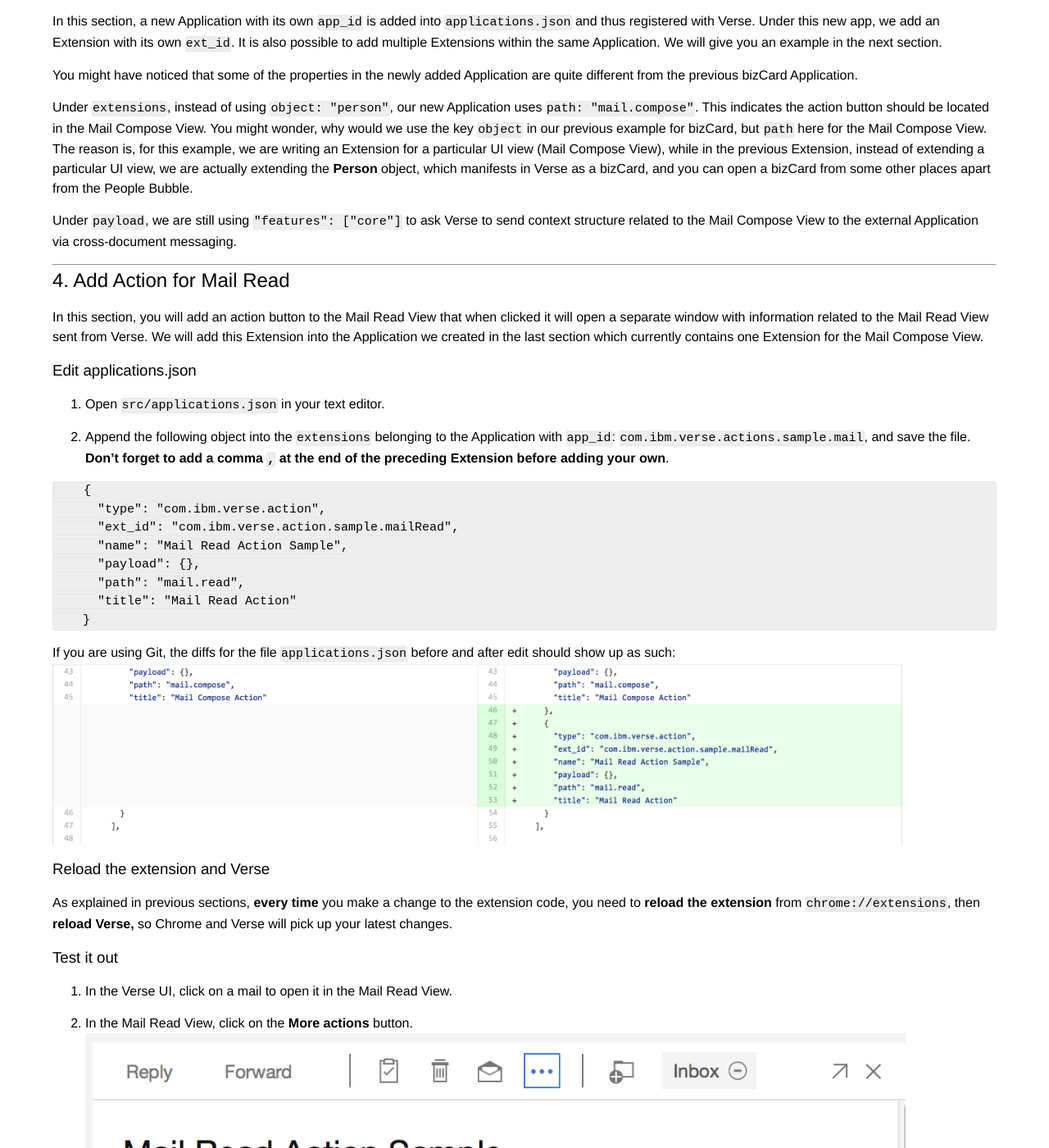
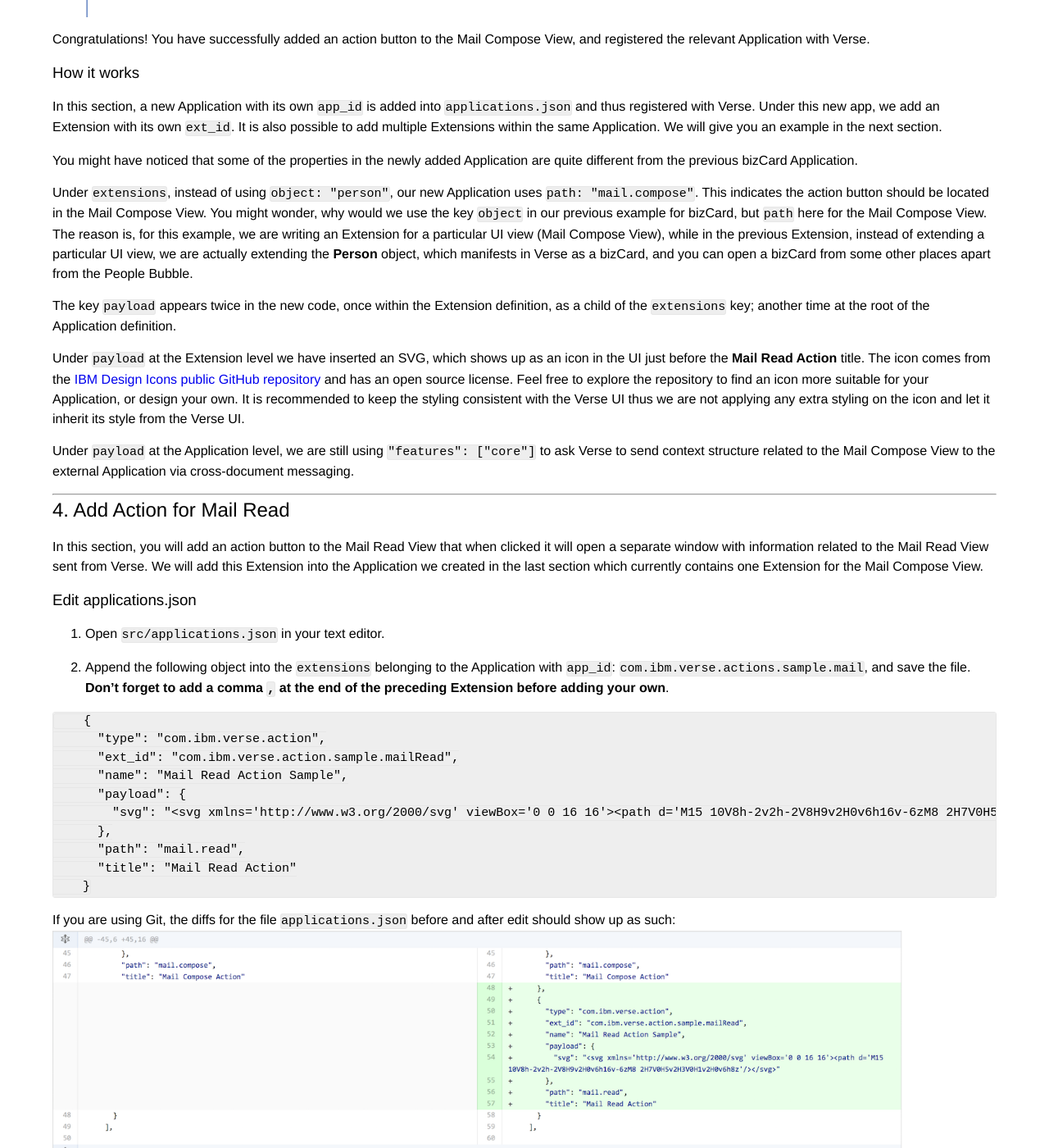
Before and after one commit to ibmverse/verse-developer, a Jekyll site: the page built from _tutorials/tutorial_verse_developer.md, in a window 1280 px wide and 1400 px high, scrolled down 10005 px. Shown: the whole window at 82% size. Built offline with Jekyll 4.4.1, drawn with Linux system fonts in a browser that asks for light colours; some of the changed text lies outside the part shown.

Commit message:
243583: check in tutorial change following adding sag

```diff
--- a/_tutorials/tutorial_verse_developer.md
+++ b/_tutorials/tutorial_verse_developer.md
@@ -159,7 +159,9 @@
           "type": "com.ibm.verse.action",
           "ext_id": "com.ibm.verse.action.sample.mailCompose",
           "name": "Mail Compose Action Sample",
-          "payload": {},
+          "payload": {
+            "svg": "<svg xmlns='http://www.w3.org/2000/svg' viewBox='0 0 16 16'><path d='M15 10V8h-2v2h-2V8H9v2H0v6h16v-6zM8 2H7V0H5v2H3V0H1v2H0v6h8z'/></svg>"
+          },
           "path": "mail.compose",
           "title": "Mail Compose Action"
         }
@@ -212,7 +214,11 @@
 
 Under `extensions`, instead of using `object: "person"`, our new Application uses `path: "mail.compose"`. This indicates the action button should be located in the Mail Compose View. You might wonder, why would we use the key `object` in our previous example for bizCard, but `path` here for the Mail Compose View. The reason is, for this example, we are writing an Extension for a particular UI view (Mail Compose View), while in the previous Extension, instead of extending a particular UI view, we are actually extending the __Person__ object, which manifests in Verse as a bizCard, and you can open a bizCard from some other places apart from the People Bubble.
 
-Under `payload`, we are still using `"features": ["core"]` to ask Verse to send context structure related to the Mail Compose View to the external Application via cross-document messaging.
+The key `payload` appears twice in the new code, once within the Extension definition, as a child of the `extensions` key; another time at the root of the Application definition.
+
+Under `payload` at the Extension level we have inserted an SVG, which shows up as an icon in the UI just before the __Mail Read Action__ title. The icon comes from the [IBM Design Icons public GitHub repository][17]{:target="_blank"} and has an open source license. Feel free to explore the repository to find an icon more suitable for your Application, or design your own. It is recommended to keep the styling consistent with the Verse UI thus we are not applying any extra styling on the icon and let it inherit its style from the Verse UI.
+
+Under `payload` at the Application level, we are still using `"features": ["core"]` to ask Verse to send context structure related to the Mail Compose View to the external Application via cross-document messaging.
 
 
 ---
@@ -232,7 +238,9 @@
       "type": "com.ibm.verse.action",
       "ext_id": "com.ibm.verse.action.sample.mailRead",
       "name": "Mail Read Action Sample",
-      "payload": {},
+      "payload": {
+        "svg": "<svg xmlns='http://www.w3.org/2000/svg' viewBox='0 0 16 16'><path d='M15 10V8h-2v2h-2V8H9v2H0v6h16v-6zM8 2H7V0H5v2H3V0H1v2H0v6h8z'/></svg>"
+      },
       "path": "mail.read",
       "title": "Mail Read Action"
     }
@@ -262,6 +270,8 @@
 In the previous section you learned how to add an Application containing one Extension to Verse by adding the new Application definition into the `applications` array in `applications.json`. In this section you learned how to add an additional Extension into this Application by adding the new Extension into the `extensions` array of the specific Application.
 
 The configuration differences between the new Mail Read Extension and the Mail Compose Extension previously added are slight. For example, in the Mail Read Extension the `path` property is set to `mail.read` rather than `mail.compose`. This indicates the action button should be located in the Mail Read View.
+
+For this Extension we are using the same SVG icon as the Mail Compose Extension. If you prefer to use a different icon just change the value for the `svg` key under `payload` within `extensions`.
 
 ---
 
@@ -334,7 +344,7 @@
 6. [Registering an application in IBM Verse][9]{:target="_blank"}
 7. [Introduction to cross-document messaging][11]{:target="_blank"}
 8. [Tips for debugging][14]{:target="_blank"}
-
+9. [SVG][18]{:target="_blank"}
 
 
 [1]: https://chrome.google.com/webstore/detail/web-server-for-chrome/ofhbbkphhbklhfoeikjpcbhemlocgigb
@@ -353,3 +363,5 @@
 [15]:{{site.verse-developer-chrome-ext}}/blob/gh-pages/samples/actions.html
 
 [16]:../reference/reference.html
+[17]:https://github.com/IBM-Design/icons
+[18]:https://developer.mozilla.org/en-US/docs/Web/SVG
```
Also changed, not shown: _tutorials/img/0_mailCompose.png, _tutorials/img/0_mailRead.png, _tutorials/img/2_mailcompose_action.png, _tutorials/img/2_update_applications.png, _tutorials/img/3_mailread_action.png, _tutorials/img/3_update_applications.png.
